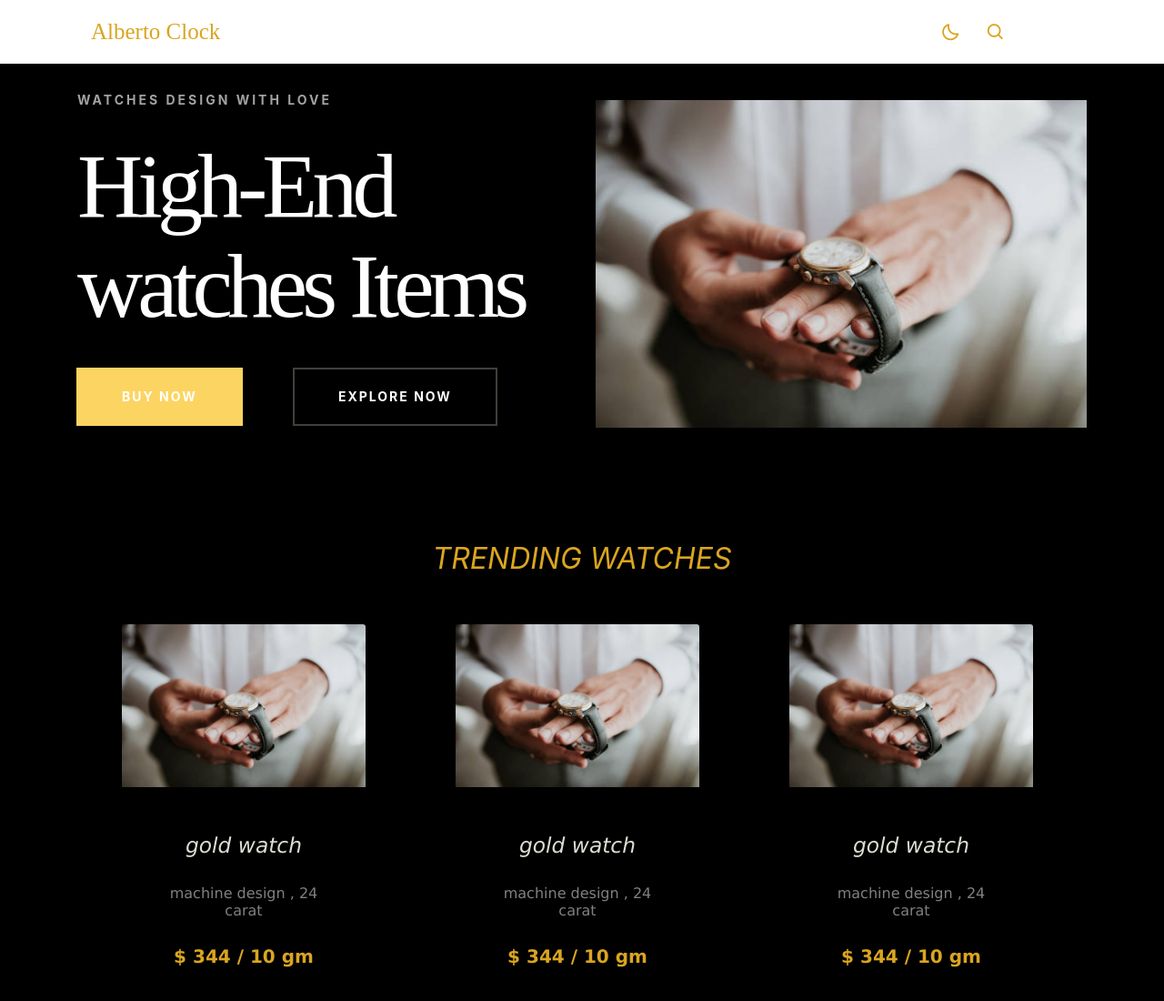
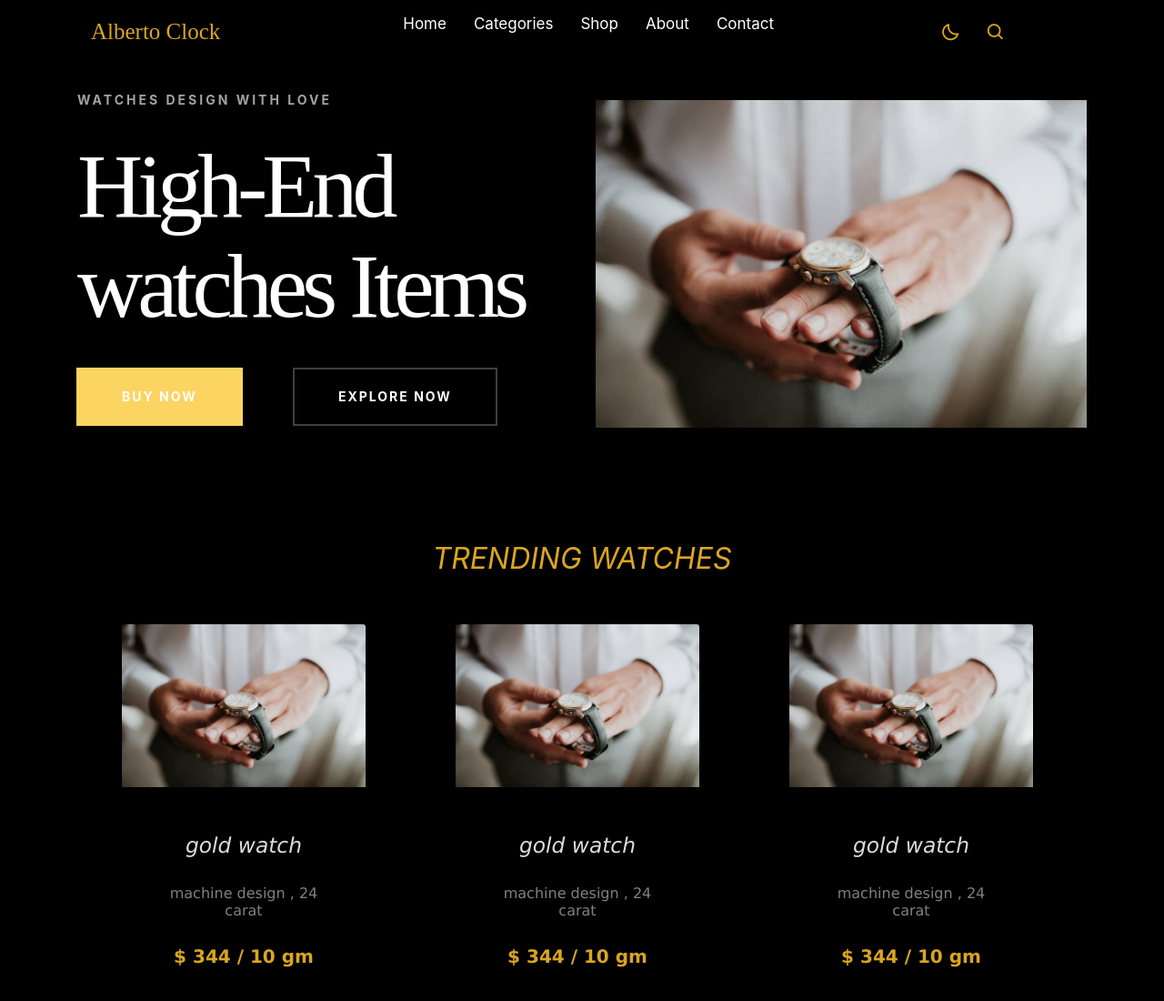
Before and after one commit to Kabeer099/watch-store, a plain HTML site: page index.html in a window 1280 px wide. Shown: the top 1100 px of the page at 91% size. Drawn offline with nearby package versions, Linux system fonts and the light colour scheme.

Commit message:
navbar color updated

```diff
--- a/css/style.css
+++ b/css/style.css
@@ -3,9 +3,9 @@ body {
   overflow-x: hidden;
 }
 :root {
-  --body-color: #e4e9f7;
-  --nav-color: #fff;
-  --side-nav: #fff;
+  --body-color: #000;
+  --nav-color: #000;
+  --side-nav: #000;
   --text-color: goldenrod;
   --search-bar: #f2f2f2;
   --search-text: #010718;
```
